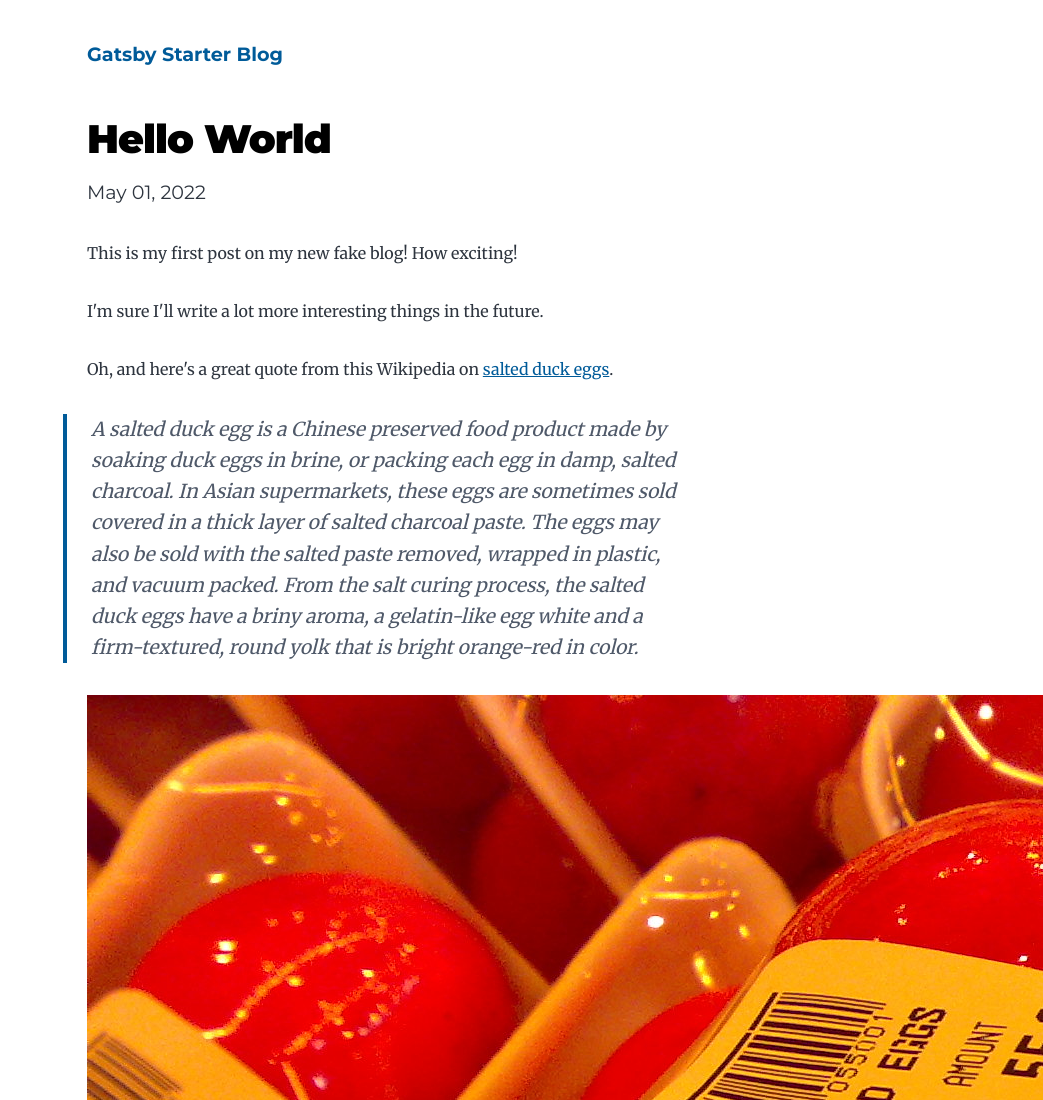
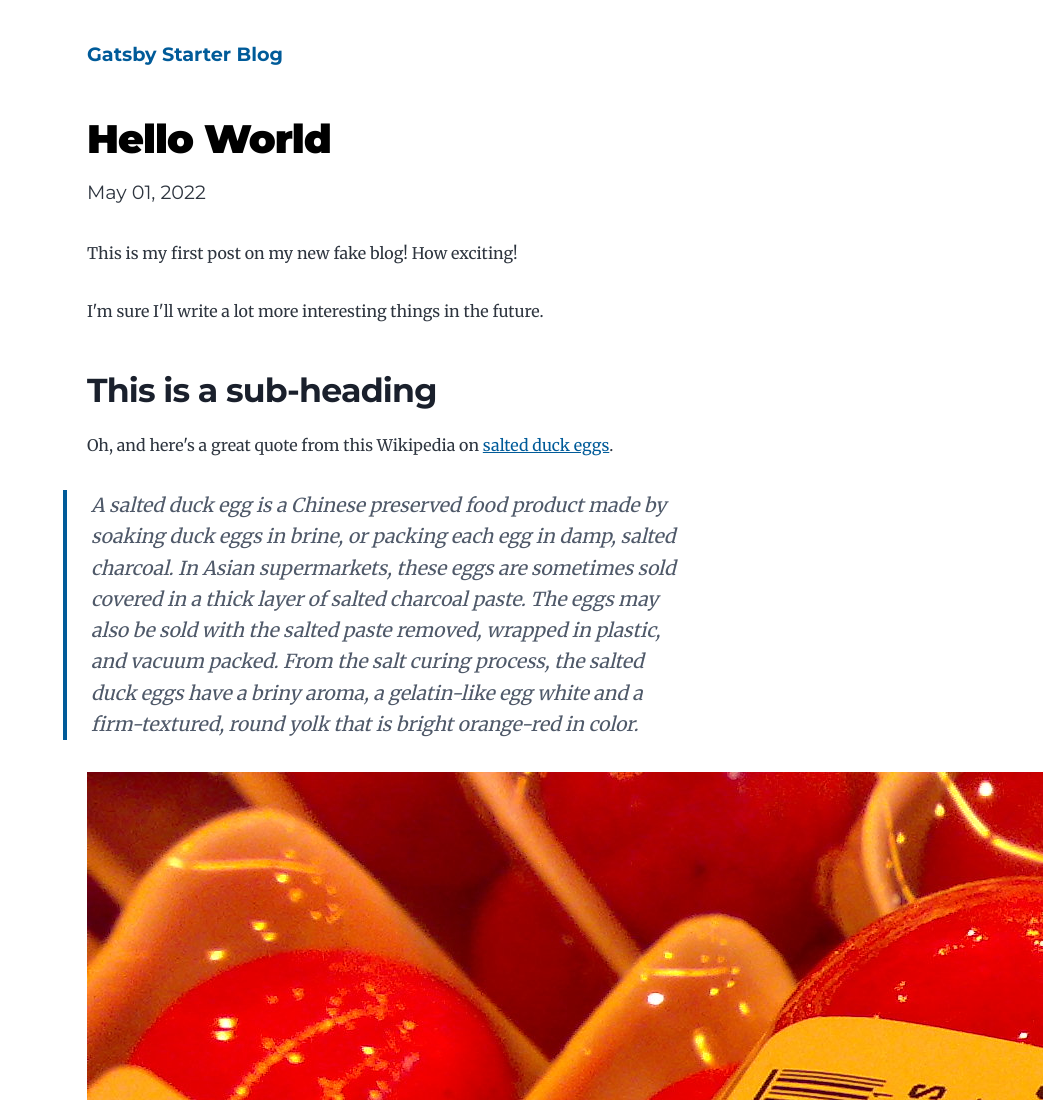
Before and after one commit to songmiyeon/gatsby-starter-blog, a Gatsby site: page /hello-world/ in a window 1280 px wide. Shown: the top 1100 px of the page, without its empty margins (237-1280 px from the left). Built offline with nearby package versions, Linux system fonts and the light colour scheme; Gatsby itself is replaced by a stand-in of ours; some packages are replaced by stand-ins of ours.

Commit message:
added a sub-heading

```diff
--- a/content/blog/hello-world/index.md
+++ b/content/blog/hello-world/index.md
@@ -8,6 +8,7 @@ This is my first post on my new fake blog! How exciting!
 
 I'm sure I'll write a lot more interesting things in the future.
 
+## This is a sub-heading
 Oh, and here's a great quote from this Wikipedia on
 [salted duck eggs](https://en.wikipedia.org/wiki/Salted_duck_egg).
 
```
